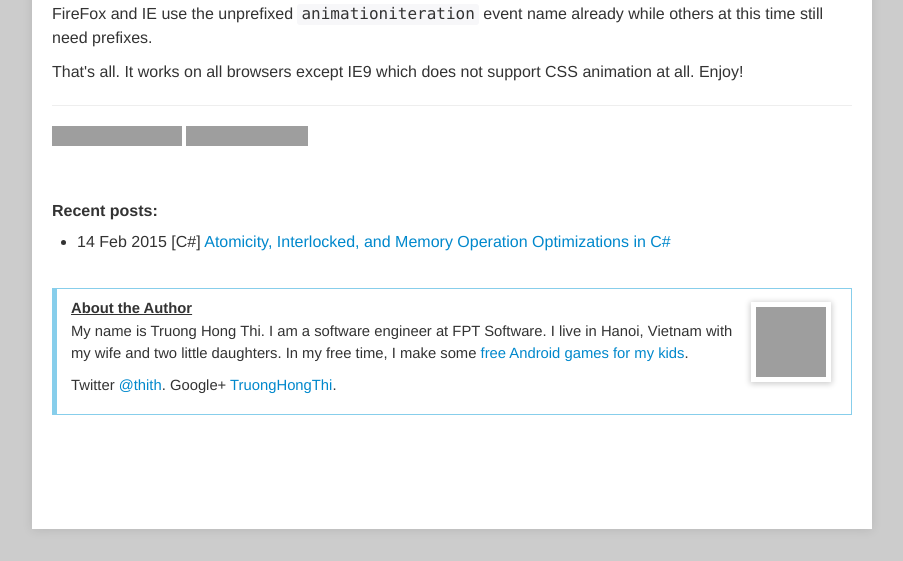
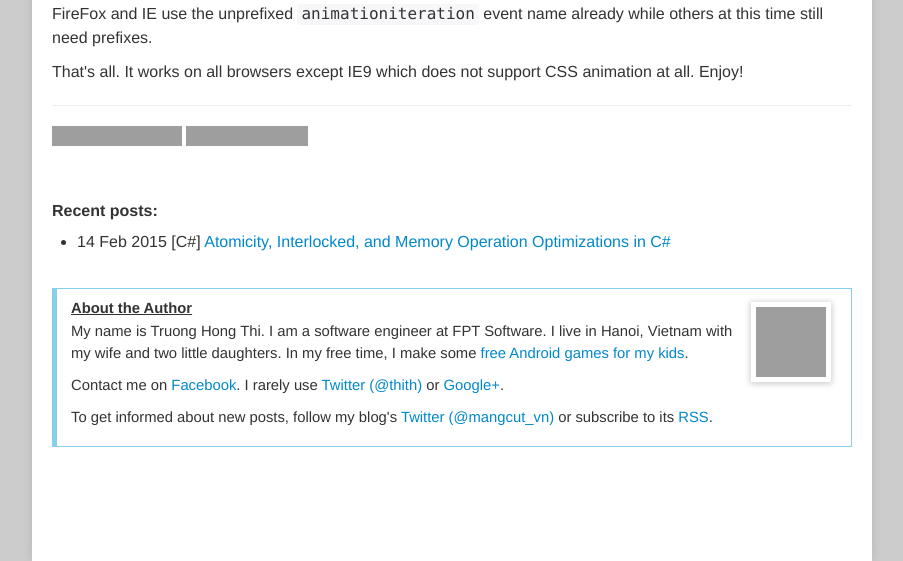
Before and after one commit to mangcut/mangcut.github.io, a Jekyll site: the page built from blog/_posts/2014-11-26-sonar-effect-with-css.html, in a window 1280 px wide and 900 px high, scrolled down 2346 px, cut to the strip 339-900 px from the top of the window. Shown: the whole strip, without its empty margins (188-1091 px from the left). Built offline with Jekyll 4.4.1, drawn with Linux system fonts in a browser that asks for light colours; comment, search, counter and statistics services are not loaded; before the commit the page ends 3214 px from its top, so only the background shows below that; grey boxes are pictures that could not be loaded.

Commit message:
Add site twitter (mangcut_vn)

```diff
--- a/_includes/en_index.html
+++ b/_includes/en_index.html
@@ -16,7 +16,9 @@
 
 <div style="maring-bottom: 2em;border-bottom: 1px dashed gray">
 <h3>About</h3>
-<p>Author: <a rel="me" href="https://www.google.com/+TruongHongThi">Truong Hong Thi</a></p>
+<p>Author: Truong Hong Thi, a software developer from Vietnam.</p>
+<p>Contact me on <a target="_blank" href="https://www.facebook.com/thith">Facebook</a>. I rarely use <a target="_blank" href="https://www.twitter.com/thith">Twitter (@thith)</a> or <a rel="me" target="_blank" href="https://www.google.com/+TruongHongThi">Google+</a>.</p>
+<p>To get informed about new posts, follow my blog's <a target="_blank" href="https://www.twitter.com/mangcut_vn">Twitter (@mangcut_vn)</a> or subscribe to its <a target="_blank" href="/atom/en.xml">RSS</a>.</p>
 </div>
 
 <p><small>Copyright &copy; 2015 mangcut.vn</small></p>
--- a/_includes/en_post_footer.html
+++ b/_includes/en_post_footer.html
@@ -14,7 +14,8 @@
 	<b><u>About the Author</u></b>
 	<div class="pull-right" style="width=120px;height=120px;margin:5px 10px;padding:5px;-webkit-box-shadow: 0 1px 6px 1px rgba(0,0,0,0.2);box-shadow: 0 1px 6px 1px rgba(0,0,0,0.2);"><img id="myPhoto" width="70px" height="70px" src="http://www.gravatar.com/avatar/7a64ed9293c645e5857255e8f2320a8d?s=70" alt="My photo"></img></div>
 	<p>My name is Truong Hong Thi. I am a software engineer at FPT Software. I live in Hanoi, Vietnam with my wife and two little daughters. In my free time, I make some <a target="_blank" href="https://play.google.com/store/apps/details?id=com.mangcut.memory">free Android games for my kids</a>.</p>
-	<p>Twitter <a target="_blank" href="https://www.twitter.com/thith">@thith</a>. Google+ <a rel="me" target="_blank" href="https://www.google.com/+TruongHongThi">TruongHongThi</a>.</p>
+	<p>Contact me on <a target="_blank" href="https://www.facebook.com/thith">Facebook</a>. I rarely use <a target="_blank" href="https://www.twitter.com/thith">Twitter (@thith)</a> or <a rel="me" target="_blank" href="https://www.google.com/+TruongHongThi">Google+</a>.</p>
+	<p>To get informed about new posts, follow my blog's <a target="_blank" href="https://www.twitter.com/mangcut_vn">Twitter (@mangcut_vn)</a> or subscribe to its <a target="_blank" href="/atom/en.xml">RSS</a>.</p>
 </div>
 {% if page.comment != false %}
 <section>
--- a/atom/en.xml
+++ b/atom/en.xml
@@ -5,11 +5,11 @@
 	<title>mangcut.vn - Zen and Programming</title>
 	<subtitle>Truong Hong Thi on Programming and Life</subtitle>
 	<link href="{{ site.url }}/atom/en.xml" rel="self" />
-	<link href="{{site.url}}"/>
+	<link href="{{site.url}}/en/"/>
 	<updated>{{ site.time | date_to_xmlschema }}</updated>
 	<author>
 		<name>Truong Hong Thi</name>
-		<uri>https://twitter.com/thith</uri>
+		<uri>https://twitter.com/mangcut_vn</uri>
 	</author>
 	<id>{{ site.baseurl }}</id>
 	<rights>Copyright (c) 2015, Truong Hong Thi</rights>{% for post in site.posts limit %}{%if post.language == "en" %}
```
